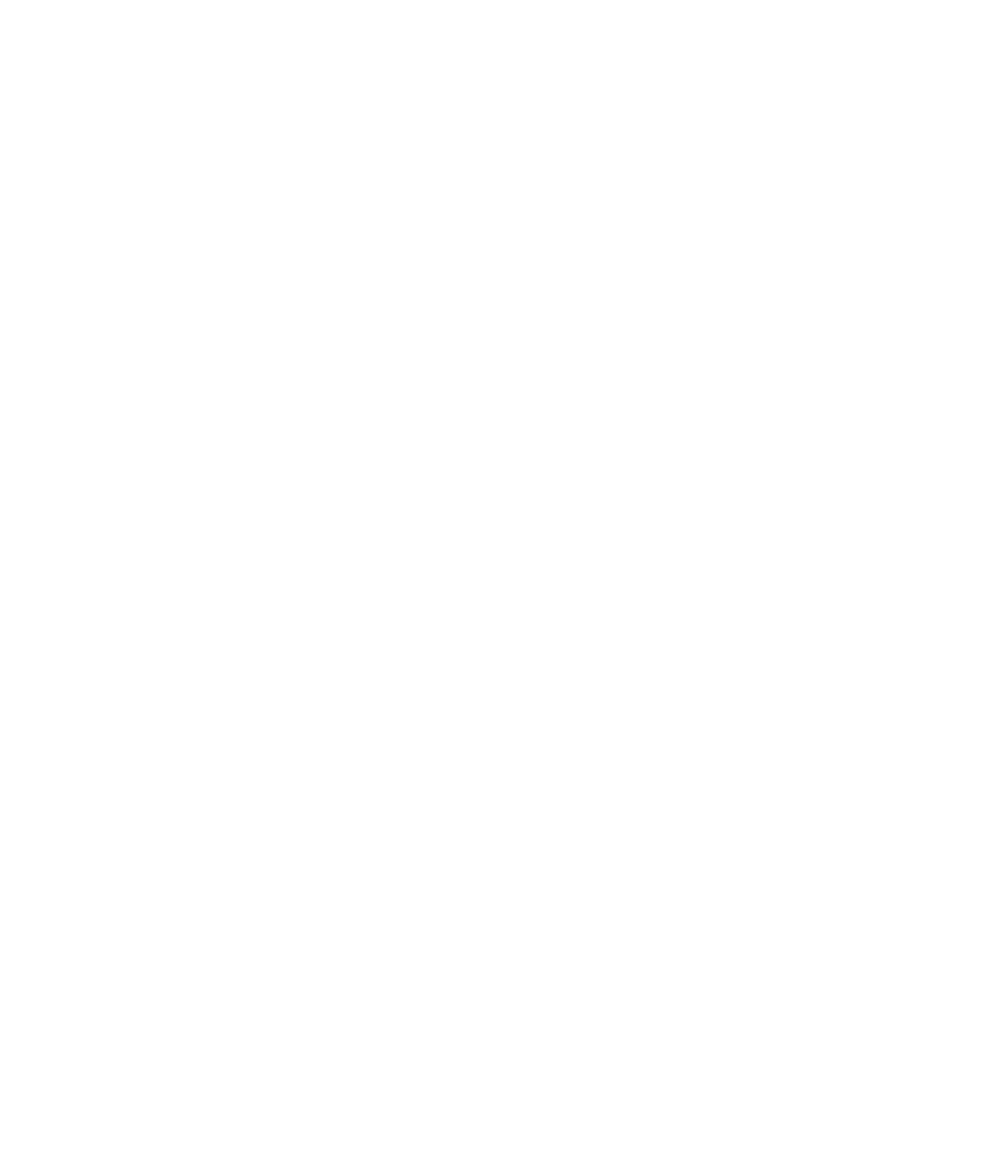
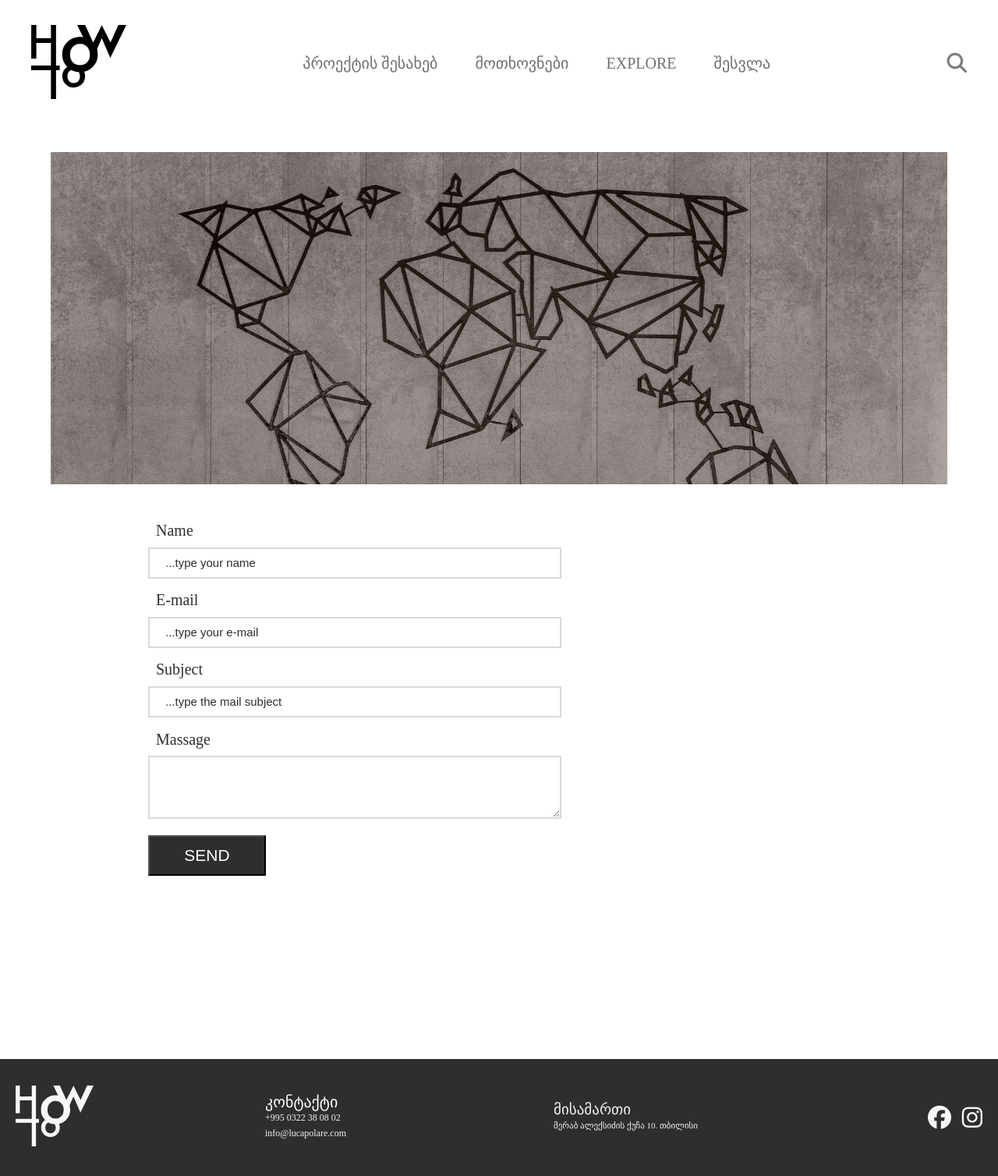
Before and after one commit to Tamar-22/lesson-10-forms, a plain HTML site: page index.html in a window 1280 px wide. Shown: the whole page at 78% size. Before the commit the page ends 800 px from the top, so only its background shows below. Drawn offline with Linux system fonts and the light colour scheme; a web font is replaced by a local one.

Commit message:
add sections

```diff
--- a/css/responsive.css
+++ b/css/responsive.css
@@ -0,0 +1,44 @@
+/*
+* Prefixed by https://autoprefixer.github.io
+* PostCSS: v7.0.29,
+* Autoprefixer: v9.7.6
+* Browsers: last 4 version
+*/
+
+@media(max-width: 768px){
+	.burger-icon{
+		display: block;
+		color: gray;
+		margin-right: 10px;
+	}
+	.nav-cont, .fa-search{
+		display: none;
+	}
+	.logo-cont{
+		 max-width: 50px;
+		 width: 100%;
+	}
+
+}
+@media(max-width: 768px){
+	.footer-content{
+		padding-top: 20px;
+		max-width: 250px;
+		width: 100%;
+		height: 100%;
+		margin: 0 auto;
+		display: -webkit-box;
+		display: -ms-flexbox;
+		display: flex;
+		-webkit-box-orient: vertical;
+		-webkit-box-direction: normal;
+		    -ms-flex-direction: column;
+		        flex-direction: column;
+	}
+
+	.contact, .adress, .icon-cont{
+		margin-top: 20px;
+		text-align: center;
+	}
+
+}
--- a/css/style.css
+++ b/css/style.css
@@ -0,0 +1,231 @@
+/*
+* Prefixed by https://autoprefixer.github.io
+* PostCSS: v7.0.29,
+* Autoprefixer: v9.7.6
+* Browsers: last 4 version
+*/
+
+.body{
+	max-width: 1920px;
+	width: 100%;
+}
+.section1-block{
+	max-width: 1657px;
+	width: 100%;
+	margin: 0 auto;
+}
+.header-block{
+	max-width: 1200px;
+	width: 100%;
+	margin: 0 auto;
+	padding-top: 32px;
+}
+.header{
+	display: -webkit-box;
+	display: -ms-flexbox;
+	display: flex;
+	-webkit-box-pack: justify;
+	    -ms-flex-pack: justify;
+	        justify-content: space-between;
+	-webkit-box-align: center;
+	    -ms-flex-align: center;
+	        align-items: center;
+}
+.logo-cont:{
+	color: #000000;
+	max-width: 122px;
+	width: 100%;
+}
+.nav-cont{
+	max-width: 600px;
+	width: 100%;
+}
+.ul{
+	display: -webkit-box;
+	display: -ms-flexbox;
+	display: flex;
+	-webkit-box-pack: justify;
+	    -ms-flex-pack: justify;
+	        justify-content: space-between;
+	font-size: 20px;
+	color: #707070;
+}
+.fa-search{
+	font-size: 25.5px;
+	opacity: 0.5;
+}
+.burger-icon{
+	display: none;
+}
+.fa-align-justify{
+	font-size: 20px;
+}
+.navigation{
+	position: fixed;
+	width: 100%;
+	max-height: 100px;
+	height: 100%;
+	top: 100px;
+	left: 0px;
+	color: white;
+	background-color: #ddddbb;
+	opacity: 0.8;
+	line-height: 22px;
+	display: none;
+}
+.burger-icon:hover .navigation{
+	display: block;
+}
+.map-image{
+	display: -webkit-box;
+	display: -ms-flexbox;
+	display: flex;
+	-webkit-box-pack: center;
+	    -ms-flex-pack: center;
+	        justify-content: center;
+}
+.map{
+	max-width: 1150px;
+	width: 100%;
+	margin-top: 65px;
+}
+/*formsection*/
+.form-section{
+	display: -webkit-box;
+	display: -ms-flexbox;
+	display: flex;
+	-webkit-box-orient: vertical;
+	-webkit-box-direction: normal;
+	    -ms-flex-direction: column;
+	        flex-direction: column;
+	margin-top: 49px;
+}
+.name, .E-mail, .subject, .message, .button{
+	/*height: 128px;*/
+	max-width: 900px;
+	width: 100%;
+	margin: 0 auto;
+}
+.label, .input{
+	display: -webkit-box;
+	display: -ms-flexbox;
+	display: flex;
+	-webkit-box-orient: horizontal;
+	-webkit-box-direction: normal;
+	    -ms-flex-direction: row;
+	        flex-direction: row;
+}
+.label{
+	margin-bottom: 11.9px;
+	margin-left: 10px;
+	color: #2E2E2E;
+	font-size: 20px;
+}
+.input{
+	border: 2px solid #d9d9d9;
+	max-width: 530.26px;
+	width: 100%;
+	height: 39.66px;
+	padding-left: 20px;
+	margin-bottom: 17.5px;
+}
+.textarea-message{
+	border: 2px solid #d9d9d9;
+	max-width: 530.26px;
+	width: 100%;
+	padding-left: 20px;
+	height: 80.62px;
+}
+.button-send{
+	background-color: #2E2E2E;
+	max-width: 150.93px;
+	width: 100%;
+	height: 52.24px;
+	color: #FFFFFF;
+	font-size: 21px;
+	margin-top: 17.5px;
+}
+.input::-webkit-input-placeholder{
+	color: #2E2E2E;
+	font-size: 15px;
+}
+.input::-moz-placeholder{
+	color: #2E2E2E;
+	font-size: 15px;
+}
+.input:-ms-input-placeholder{
+	color: #2E2E2E;
+	font-size: 15px;
+}
+.input::-ms-input-placeholder{
+	color: #2E2E2E;
+	font-size: 15px;
+}
+.input::placeholder{
+	color: #2E2E2E;
+	font-size: 15px;
+}
+/*footer*/
+.footer-cont{
+	background-color: #2E2E2E;
+	margin-top: 235px;
+	width: 100%;
+}
+.footer-content{
+	max-width: 1240px;
+	width: 100%;
+	height: 150px;
+	margin: 0 auto;
+	display: -webkit-box;
+	display: -ms-flexbox;
+	display: flex;
+	-webkit-box-pack: justify;
+	    -ms-flex-pack: justify;
+	        justify-content: space-between;
+	-webkit-box-align: center;
+	    -ms-flex-align: center;
+	        align-items: center;
+}
+.footer-logo{
+	max-width: 100px;
+	width: 100%;
+}
+.contact{
+	max-width: 150px;
+	width: 100%;
+	line-height: 20px;
+}
+.cont-title{
+	font-size: 20px;
+	color: #FFFFFF;
+}
+.number, .email{
+	font-size: 12px;
+	color: #F2F2F2;
+}
+.adress{
+	max-width: 260PX;
+	width: 100%;
+	line-height: 20px;
+}
+.adress-title, .add{
+	font-size: 19px;
+	color: #F2F2F2; ;
+}
+.add{
+	font-size: 11px;
+}
+.icon-cont{
+	max-width: 70px;
+	width: 100%;
+	display: -webkit-box;
+	display: -ms-flexbox;
+	display: flex;
+	-webkit-box-pack: justify;
+	    -ms-flex-pack: justify;
+	        justify-content: space-between;
+}
+.fa-facebook, .fa-instagram{
+	 font-size: 30px;
+	 color: #F8F8F8;
+}
--- a/index.html
+++ b/index.html
@@ -1,16 +1,101 @@
 <!DOCTYPE html>
-<html>
+<html lang="en">
 <head>
 	<meta charset="utf-8">
 	<meta name="viewport" content="width=device-width, initial-scale=1.0">
 	<title>Forms</title>
 	<link rel="icon" href="images/icon.png" type="images/png" sizes="16x16">
 	<script src="https://kit.fontawesome.com/4f8f2e83e9.js" crossorigin="anonymous"></script>
+	<link rel="stylesheet" type="text/css" href="css/fonts.css">
 	<link rel="stylesheet" type="text/css" href="css/reset.css">
 	<link rel="stylesheet" type="text/css" href="css/style.css">
 	<link rel="stylesheet" type="text/css" href="css/responsive.css">
 </head>
-<body>
+<body class="body">
+	<section class="section1-block">
+	<header class="header-block">
+		<div class="header">
+		<div class="logo-cont">
+			<img src="images/logo.svg" alt="logo">
+		</div>
+		<div class="nav-cont">
+			<nav>
+				<ul class="ul">
+					<li>პროექტის შესახებ</li>
+					<li>მოთხოვნები</li>
+					<li>EXPLORE</li>
+					<li>შესვლა</li>
+					<!-- <div>
+						<i class="fas fa-search"></i>
+					</div> -->
+				</ul>
+			</nav>
+		</div>
+		<div>
+				<i class="fas fa-search"></i>
+		</div>
+		<div class="burger-icon">
+				<i class="fas fa-align-justify"></i>
+					<div class="navigation">
+						<nav>
+							<ul>
+								<li>პროექტის შესახებ</li>
+								<li>მოთხოვნები</li>
+								<li>EXPLORE</li>
+								<li>შესვლა</li>
+							</ul>
+						</nav>
+					</div>
+			</div>
+		</div>
+	</header>
+		<div class="map-image">
+			<img class="map" src="images/map.jpg" alt="map">
+		</div>
+	</section>
+	<section class="form-section">
+		<form>
+			<div class="name">
+				<label class="label" for="Name">Name</label>
+				<input class="input" type="text" name="Name" id="Name" placeholder="...type your name">
+			</div>
+			<div class="E-mail">
+				<label class="label" for="email">E-mail</label>
+				<input class="input" type="text" name="email" id="email" placeholder="...type your e-mail">
+			</div>
+			<div class="subject">
+				<label class="label" for="Subject">Subject</label>
+				<input class="input" type="text" name="checkbox" id="Subject" placeholder="...type the mail subject">
+			</div>
+			<div class="message">
+				<label class="label" for="Massage">Massage</label>
+				<textarea class="textarea-message" name="Massage" id="Massage"></textarea>
+			</div>
+			<div class="button">
+				<button class="button-send" type="submit" id="button"> SEND</button>
+			</div>
+		</form>
+	</section>
+	<footer class="footer-cont">
+		<div  class="footer-content">
+			<div>
+				<img class="footer-logo" src="images/logo1.svg" alt="logo">
+			</div>
+			<div class="contact">
+				<h4 class="cont-title">კონტაქტი</h4>
+				<p class="number">+995 0322 38 08 02</p>
+				<p class="email">info@lucapolare.com</p>
+			</div>
+			<div class="adress">
+				<h4 class="adress-title">მისამართი</h4>
+				<p class="add">მერაბ ალექსიძის ქუჩა 10. თბილისი</p>
+			</div>
+			<div class="icon-cont">
+				<i class="fab fa-facebook"></i>
+				<i class="fab fa-instagram"></i>
+			</div>
+		</div>
+	</footer>
 
 </body>
 </html>
```
Also changed, not shown: images/facebook.svg (added), images/instagram.svg (added), images/search.svg (added).
